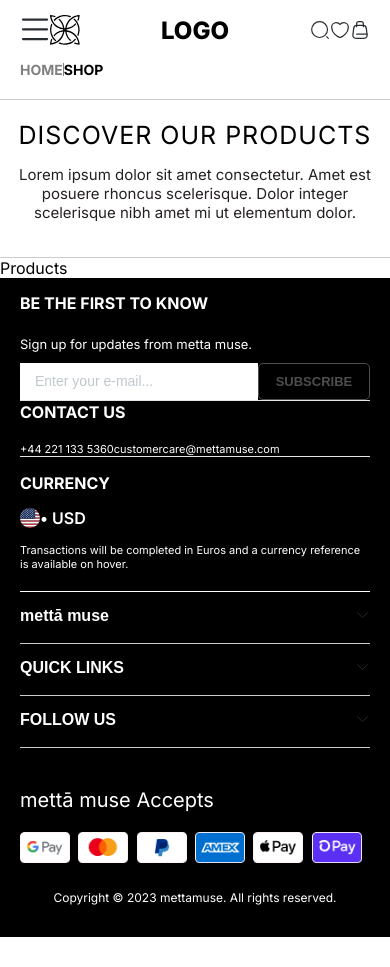
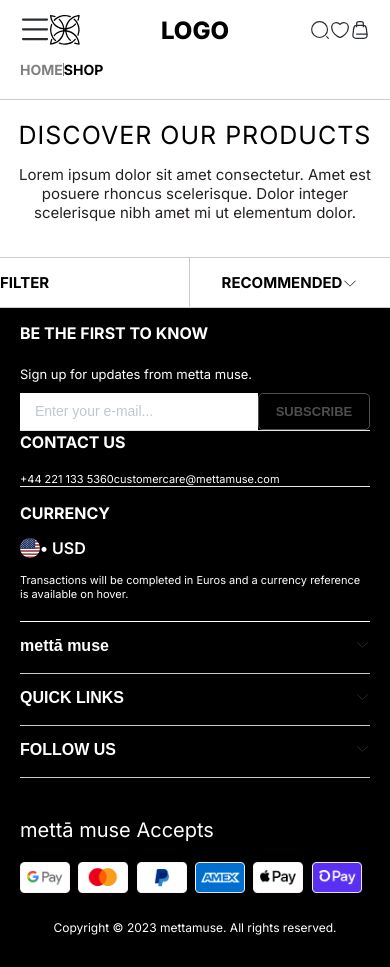
Before and after one commit to aljithkj02/Appscrip-task-Aljith, a Next.js app: page / in a window 390 px wide. Before the commit the page ends 937 px from the top, so only its background shows below. Built offline with nearby package versions, Linux system fonts and the light colour scheme.

Commit message:
Add FilterBox component

```diff
--- /dev/null
+++ b/src/components/home/FilterBox.jsx
@@ -0,0 +1,77 @@
+"use client"
+import Image from "next/image"
+import RightArrow from '../../assets/rightArrow.png'
+import LeftArrow from '../../assets/leftArrow.png'
+import DownArrow from '../../assets/downArrow.svg'
+import { useEffect, useRef, useState } from "react";
+
+const options = [
+    "RECOMMENDED",
+    "NEWEST FIRST",
+    "POPULAR",
+    "PRICE : HIGH TO LOW",
+    "PRICE : LOW TO HIGH",
+];
+
+export const FilterBox = () => {
+
+    const [selected, setSelected] = useState("RECOMMENDED");
+    const [open, setOpen] = useState(false);
+    const dropdownRef = useRef(null);
+
+    const handleSelect = (option) => {
+        setSelected(option);
+        setOpen(false);
+    };
+
+    useEffect(() => {
+        const handleClickOutside = (e) => {
+            if (dropdownRef.current && !dropdownRef.current.contains(e.target)) {
+                setOpen(false);
+            }
+        };
+        document.addEventListener("mousedown", handleClickOutside);
+        return () => document.removeEventListener("mousedown", handleClickOutside);
+    }, []);
+
+    return (
+        <div className="filter-parent">
+            <section className="container">
+                <div id="filterBox">
+                    <div>
+                        <p className="mobileOff">3425 ITEMS</p>
+                        <div>
+                            <Image src={RightArrow} alt="Show filter" className="mobileOff" />
+                            <span className="mobileOff">SHOW FILTER</span>
+                        </div>
+                        <p className="mobileOn">FILTER</p>
+                    </div>
+
+                    <div>
+                        <div className="custom-dropdown" ref={dropdownRef}>
+                            <div className="selected-value" onClick={() => setOpen(!open)}>
+                                {selected}
+                                <Image src={DownArrow} alt="Dropdown icon" />
+                            </div>
+                            {open && (
+                                <div className="dropdown-options">
+                                    {options.map((option) => (
+                                        <div
+                                            key={option}
+                                            className={`dropdown-option ${selected === option ? "selected" : ""
+                                                }`}
+                                            onClick={() => handleSelect(option)}
+                                        >
+                                            {option}
+                                        </div>
+                                    ))}
+                                </div>
+                            )}
+                        </div>
+
+                    </div>
+                </div>
+            </section>
+        </div>
+    )
+}
--- a/src/components/home/Products.jsx
+++ b/src/components/home/Products.jsx
@@ -1,9 +1,11 @@
+import { FilterBox } from './FilterBox'
 import './products.css'
 
 export const Products = () => {
     return (
         <section id="products">
-            Products
+            <FilterBox />
+
         </section>
     )
 }
--- a/src/components/home/products.css
+++ b/src/components/home/products.css
@@ -0,0 +1,122 @@
+#filterBox {
+    display: flex;
+    justify-content: space-between;
+    align-items: center;
+    padding-bottom: 20px;
+    border-bottom: 1px solid rgba(0, 0, 0, 0.2);
+}
+
+
+#filterBox div:first-child {
+    display: flex;
+    align-items: center;
+    gap: 50;
+}
+
+#filterBox div:first-child p,
+#filterBox div:last-child .selected-value {
+    font-weight: 700;
+    font-size: 15px;
+}
+
+#filterBox div:first-child span {
+    font-weight: 400;
+    font-size: 15px;
+    color: #888792;
+    text-decoration: underline;
+}
+
+#filterBox div:first-child div {
+    display: flex;
+    align-items: center;
+    gap: 5;
+}
+
+#filterBox div:last-child {
+    display: flex;
+    align-items: center;
+    gap: 5;
+}
+
+
+
+/*  */
+.custom-dropdown {
+    width: 200px;
+    position: relative;
+    font-size: 14px;
+    user-select: none;
+    text-align: right;
+    display: flex;
+    justify-content: end;
+}
+
+.selected-value {
+    padding: 10px;
+    background-color: white;
+    cursor: pointer;
+    text-align: right;
+}
+
+.dropdown-options {
+    position: absolute;
+    top: 100%;
+    right: 0;
+    width: 100%;
+    background-color: white;
+    box-shadow: 0 2px 6px rgba(0, 0, 0, 0.1);
+    margin-top: 4px;
+    z-index: 100;
+    display: flex;
+    flex-direction: column;
+    padding: 20px 7px;
+    border-radius: 4px;
+}
+
+.dropdown-option {
+    padding: 10px;
+    text-align: right;
+    cursor: pointer;
+}
+
+.dropdown-option:hover {
+    background-color: #f0f0f0;
+}
+
+.dropdown-option.selected {
+    font-weight: bold;
+}
+
+
+@media (max-width: 767px) {
+
+    #filterBox {
+        display: grid;
+        grid-template-columns: 1fr 1fr;
+        border-bottom: none;
+        text-align: center;
+        padding-bottom: 0px;
+    }
+
+    .filter-parent {
+        border-bottom: 1px solid rgba(0, 0, 0, 0.2);
+    }
+
+    #filterBox > div:first-child div {
+        display: flex;
+        justify-content: center;
+    }
+
+    .custom-dropdown {
+        display: flex;
+        justify-content: center;
+    }
+
+    .filter-parent section {
+        padding: 0px;
+    }
+
+    #filterBox > div:first-child {
+        border-right: 1px solid rgba(0, 0, 0, 0.2);
+    }
+}
```
Also changed, not shown: src/assets/leftArrow.png (added), src/assets/rightArrow.png (added).
